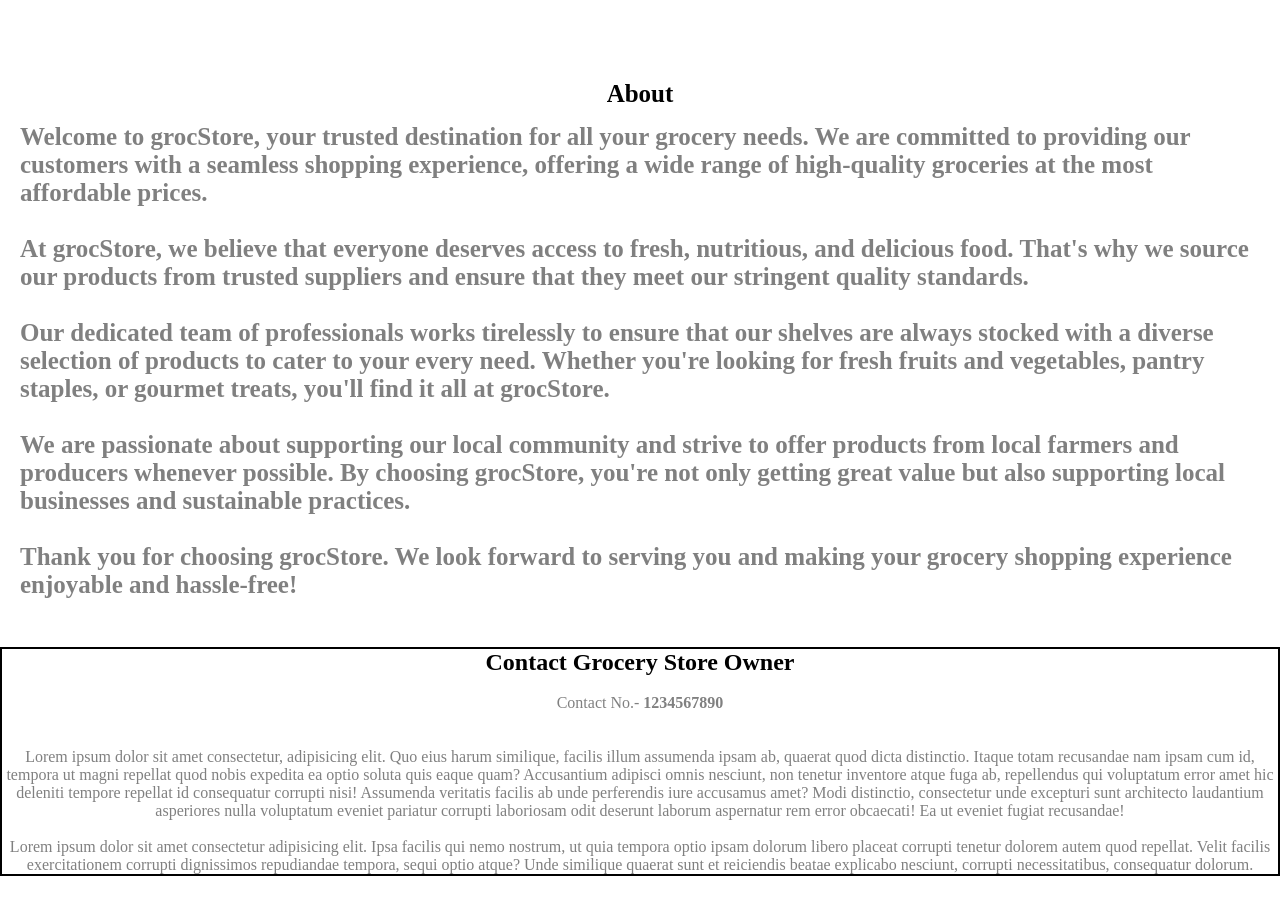
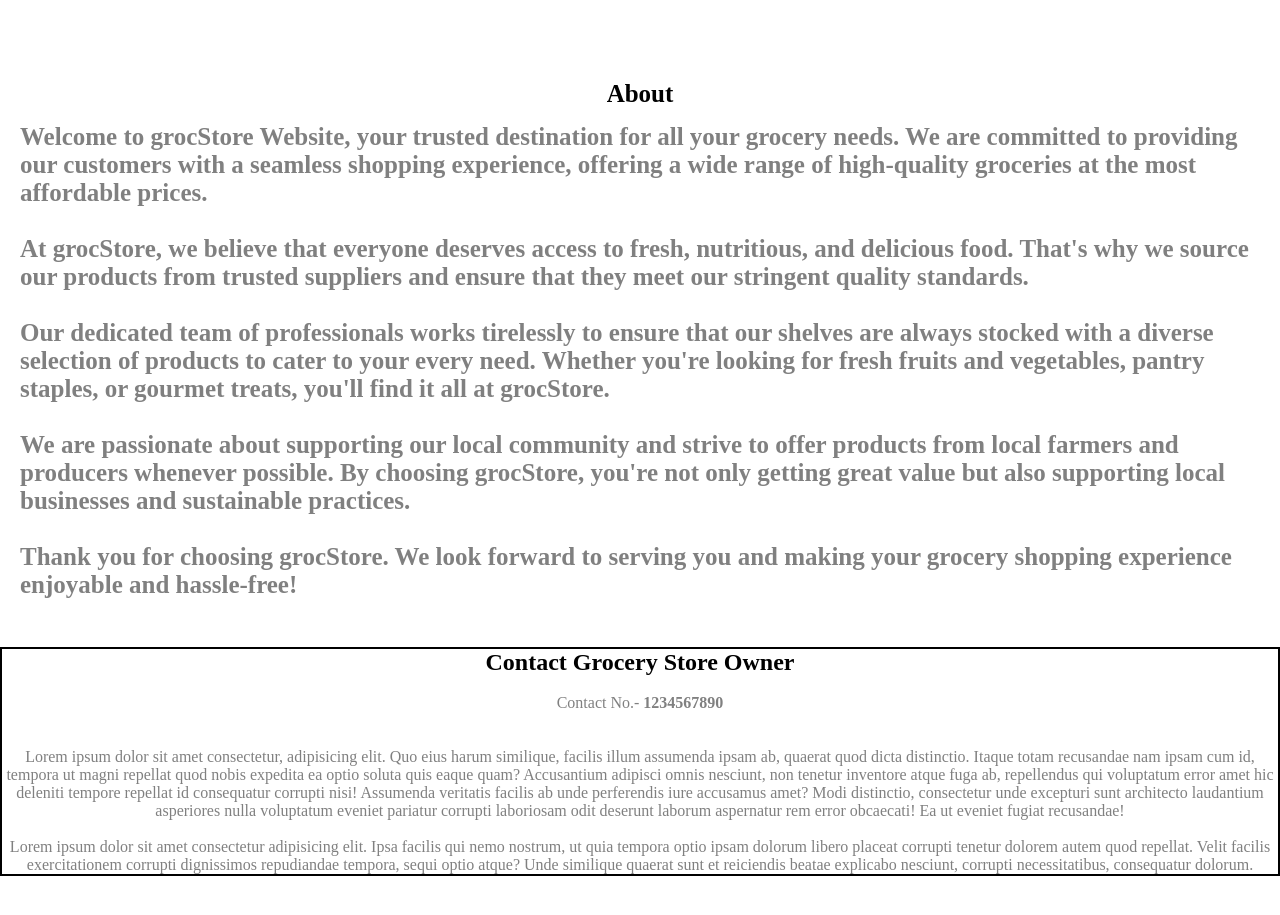
Before and after one commit to thebhaveshshinde/Grocery, a plain HTML site: page index.html in a window 1280 px wide. Shown: the part 1160-2075 px from the top of the page. Drawn offline with Linux system fonts and the light colour scheme.

Commit message:
Little Changes

```diff
--- a/index.html
+++ b/index.html
@@ -86,7 +86,7 @@
         <section id="about">
             <h1 class="Secondary">About</h1>
             <div id="About_Container">
-                <p>Welcome to grocStore, your trusted destination for all your grocery needs. We are committed to
+                <p>Welcome to grocStore Website, your trusted destination for all your grocery needs. We are committed to
                     providing our customers with a seamless shopping experience, offering a wide range of high-quality
                     groceries at the most affordable prices.</p><br>
 
```
